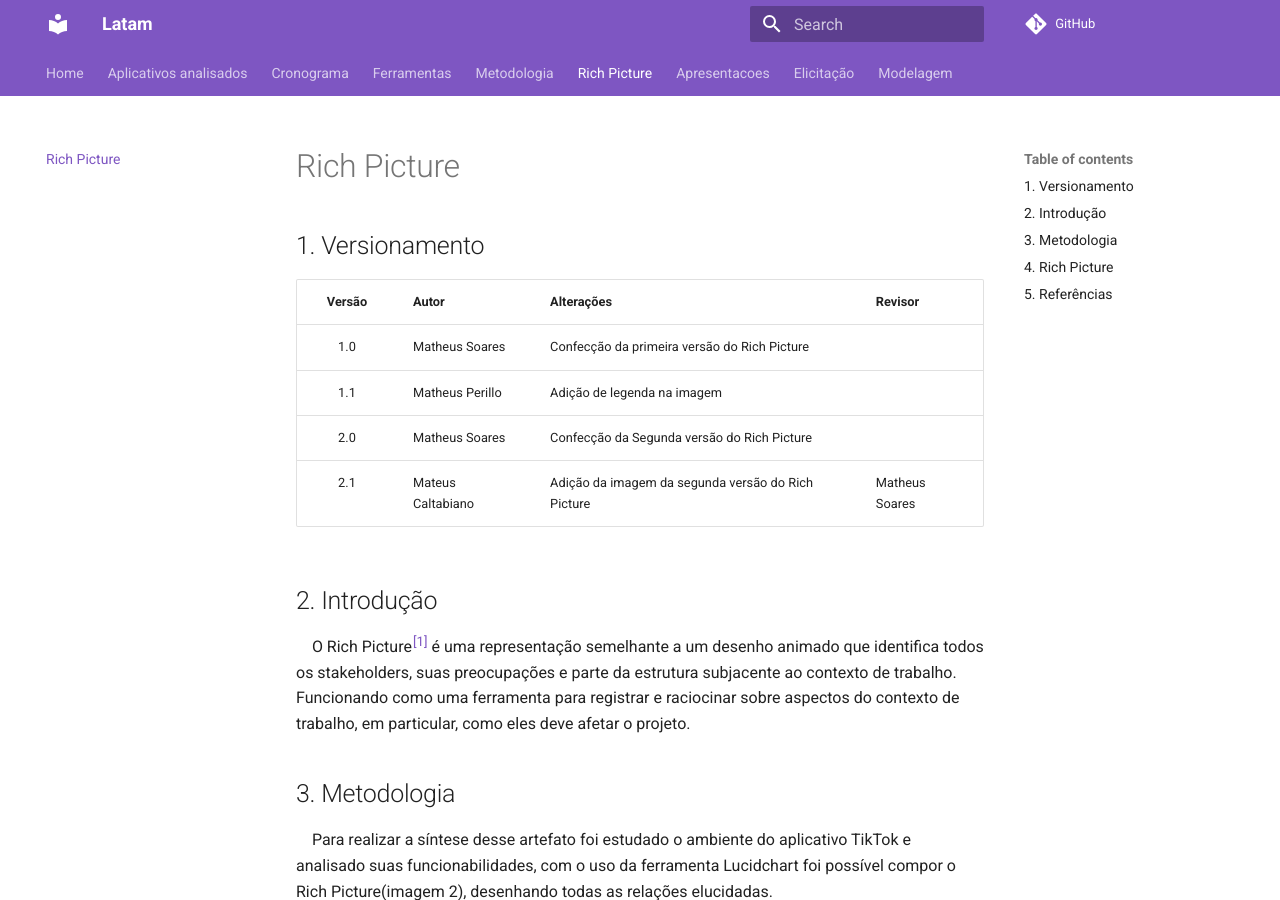
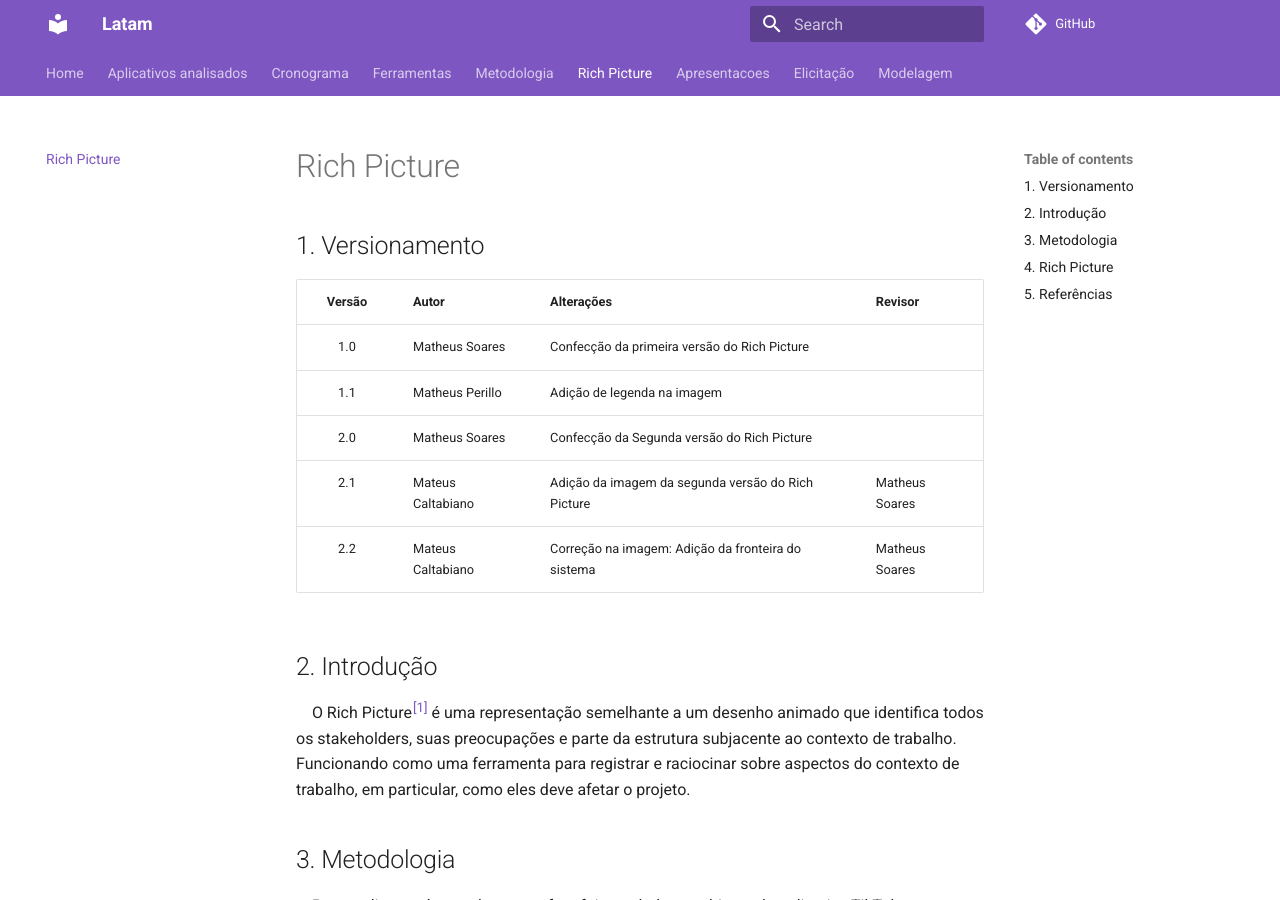
Before and after one commit to Requisitos-de-Software/2022.1-TikTok, an MkDocs documentation site: the page built from docs/rich-picture.md, in a window 1280 px wide and 900 px high. Built offline with MkDocs 1.6.1 and Material for MkDocs 9.7.7, drawn with Linux system fonts in a browser that asks for light colours; comment, search, counter and statistics services are not loaded.

Commit message:
#38 - Adição da fronteira do sistema na imagem

```diff
--- a/docs/rich-picture.md
+++ b/docs/rich-picture.md
@@ -7,7 +7,7 @@
 |  1.1   | Matheus Perillo   | Adição de legenda na imagem                        |                |
 |  2.0   | Matheus Soares    | Confecção da Segunda versão do Rich Picture        |                |
 |  2.1   | Mateus Caltabiano | Adição da imagem da segunda versão do Rich Picture | Matheus Soares |
-
+|  2.2   | Mateus Caltabiano | Correção na imagem: Adição da fronteira do sistema | Matheus Soares |
 
 ## 2. Introdução
 
```
Also changed, not shown: docs/img/RichPictureTikTok.png.
